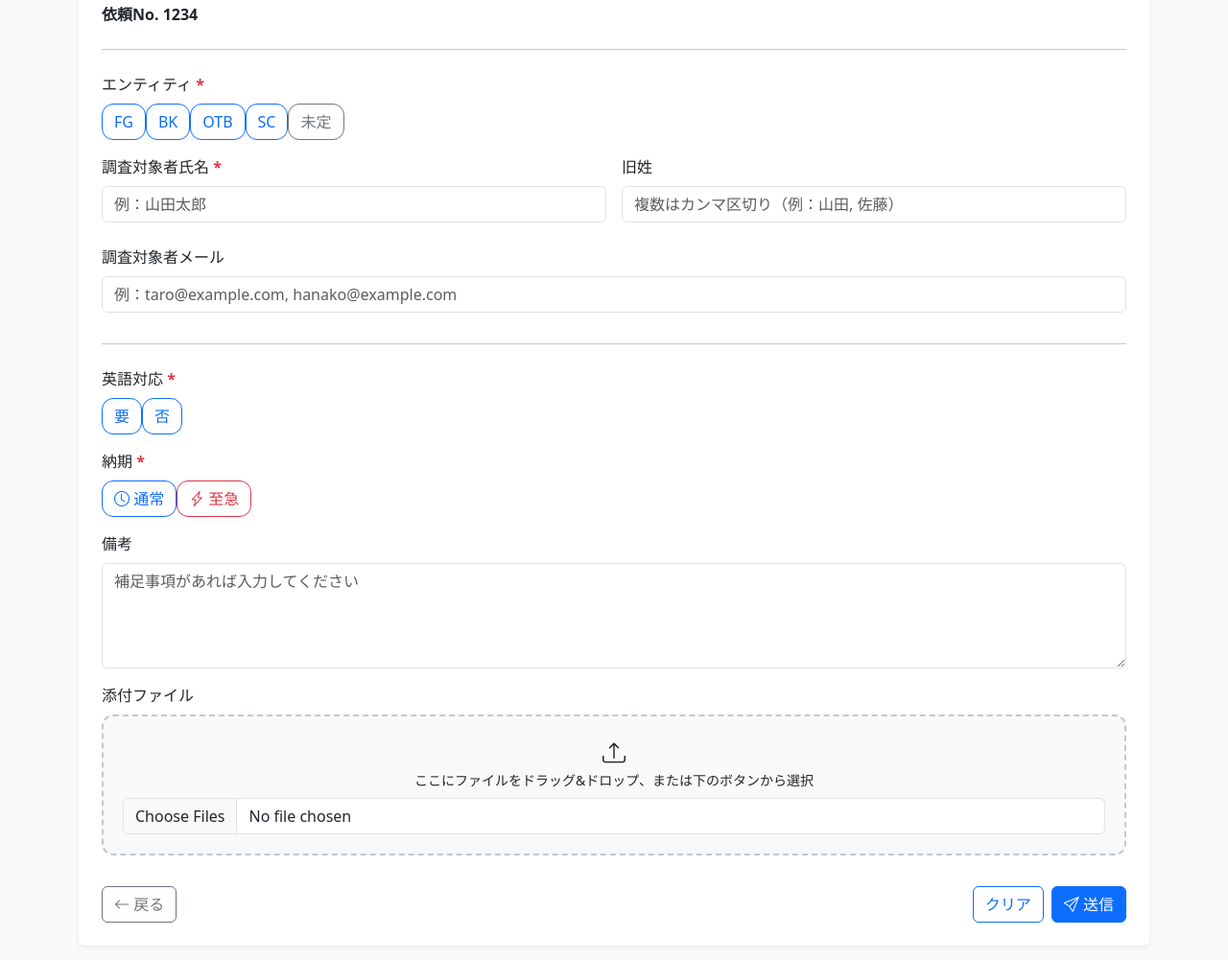
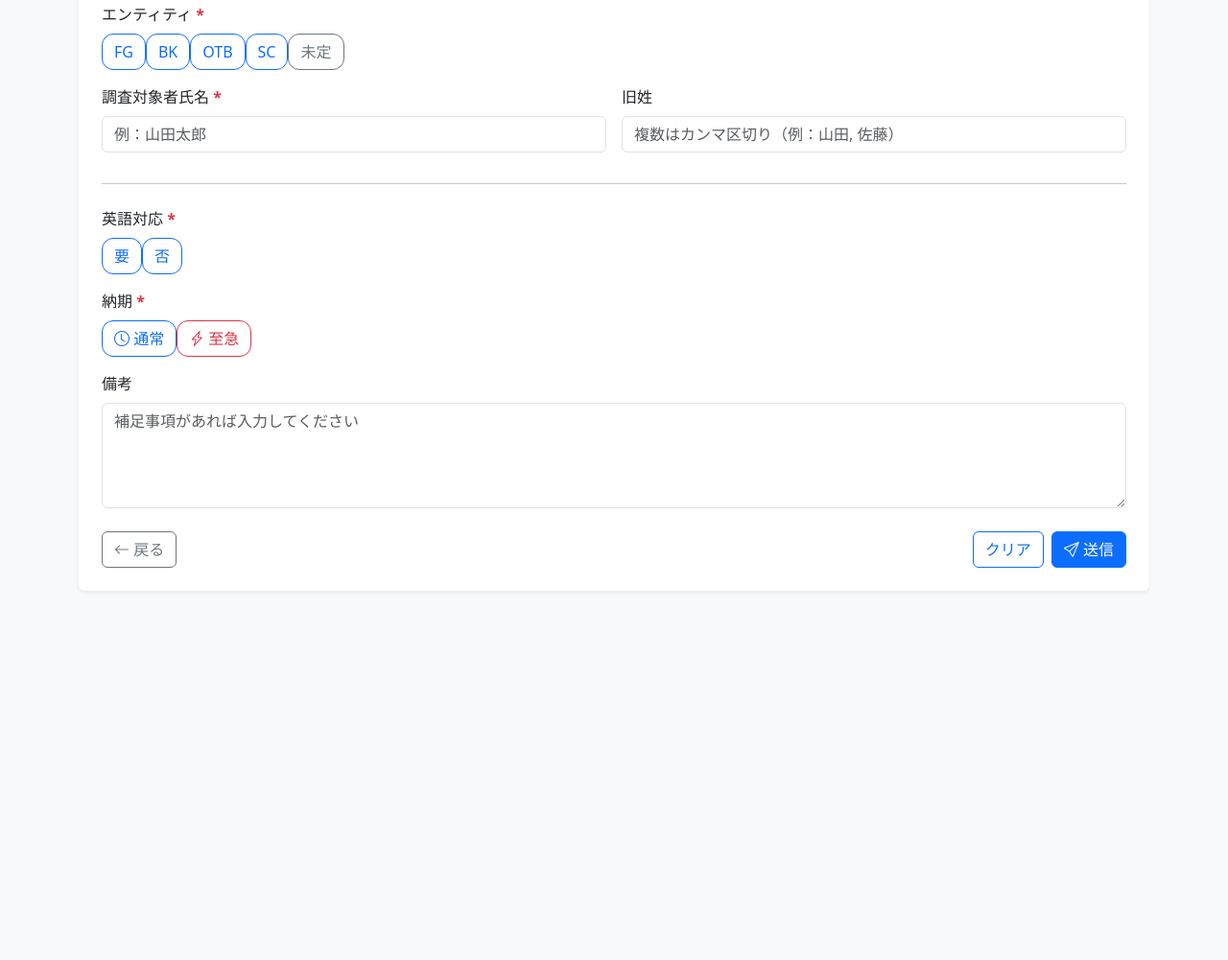
Before and after one commit to endadesu/endadesu.github.io, a plain HTML site: page sample_1.html in a window 1280 px wide. Shown: the part 103-1104 px from the top of the page at 96% size. After the commit the page ends 800 px from the top, so only its background shows below. Drawn offline with nearby package versions, Linux system fonts and the light colour scheme.

Commit message:
Update sample_1.html

```diff
--- a/sample_1.html
+++ b/sample_1.html
@@ -68,13 +68,6 @@
       <form>
         <div class="card shadow-sm border-0">
           <div class="card-body p-4">
-            <!-- 依頼No. -->
-            <div class="mb-3">
-              <dt>依頼No. <span>1234</span></dt>
-            </div>
-
-            <hr class="my-4" />
-
             <!-- エンティティ -->
             <div class="mb-3">
               <label class="form-label required">エンティティ</label>
@@ -151,16 +144,6 @@
                   id="formerNamesChips"
                 ></div>
               </div>
-              <div class="col-12">
-                <label class="form-label">調査対象者メール</label>
-                <input
-                  type="email"
-                  class="form-control"
-                  name="emails"
-                  placeholder="例：taro@example.com, hanako@example.com"
-                />
-                <div class="chips d-flex flex-wrap mt-2" id="emailsChips"></div>
-              </div>
             </div>
 
             <hr class="my-4" />
@@ -226,28 +209,6 @@
               ></textarea>
             </div>
 
-            <!-- 添付ファイル -->
-            <div class="mb-3">
-              <label class="form-label">添付ファイル</label>
-              <div id="dropzone" class="dropzone">
-                <i class="bi bi-upload fs-4"></i>
-                <div class="small">
-                  ここにファイルをドラッグ&ドロップ、または下のボタンから選択
-                </div>
-                <input
-                  class="form-control mt-2"
-                  type="file"
-                  name="attachments"
-                  multiple
-                />
-              </div>
-              <ul
-                class="list-group list-group-flush mt-2"
-                id="fileList"
-                aria-live="polite"
-              ></ul>
-            </div>
-
             <!-- 操作ボタン -->
             <div class="d-flex justify-content-between mt-4">
               <a class="btn btn-outline-secondary"
```
